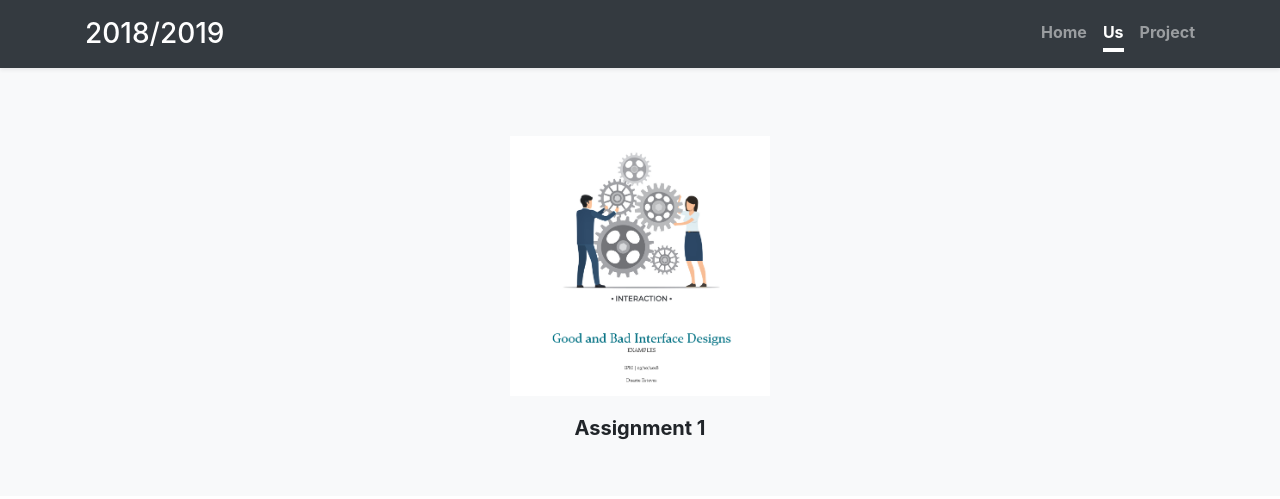
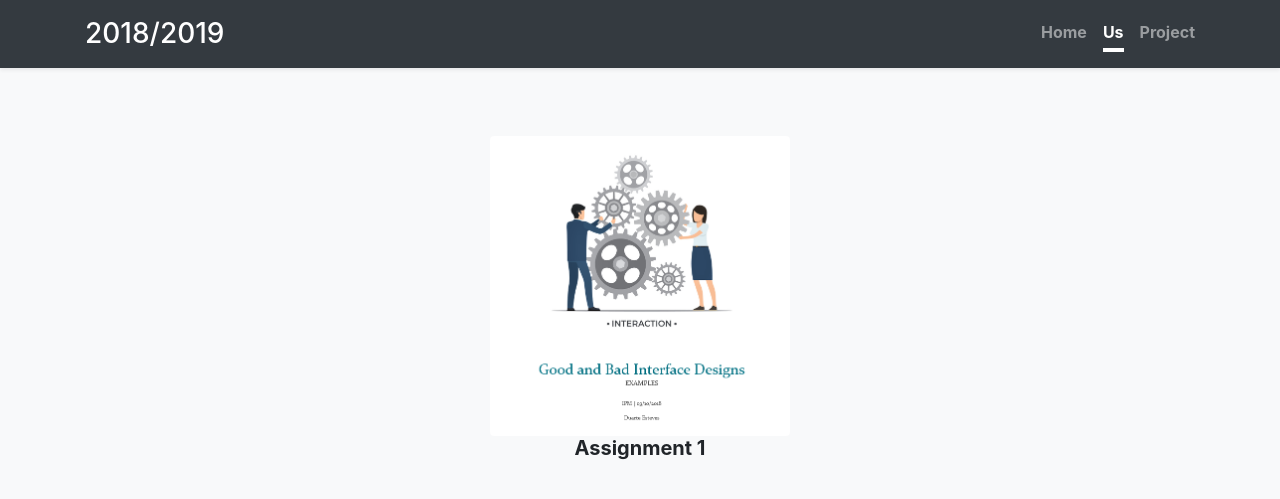
Before and after one commit to brno117/brno117.github.io, a Jekyll site: the page us/assignments/duarte.html, which Jekyll copies as it is, in a window 1280 px wide. Shown: the top 499 px of the page. Built offline with Jekyll 4.4.1, drawn with Linux system fonts in a browser that asks for light colours; nearby versions of some CDN libraries; library files that are not in the unit come from our copies.

Commit message:
Update duarte.html

```diff
--- a/us/assignments/duarte.html
+++ b/us/assignments/duarte.html
@@ -51,10 +51,10 @@
 
       <div class="album py-5 bg-light">
         <div class="container">
-          <a href="https://drive.google.com/open?id=1CBWTInu5cqc4a00OzYjNSSEI1PIvxmf-">
-            <img src="Assignment1.png" class="rounded mx-auto d-block img-fluid" width="300" style="padding: 20px" alt="Assignment 1">
-          </a>
-	  <div class="text-center">
+	  <div class="text-center" style="padding: 20px">
+            <a href="https://drive.google.com/open?id=1CBWTInu5cqc4a00OzYjNSSEI1PIvxmf-">
+              <img src="Assignment1.png" class="rounded mx-auto d-block img-fluid" width="300" alt="Assignment 1">
+            </a>
 	    <h5><b>Assignment 1</b></h5>
 	  </div>
         </div>
```
